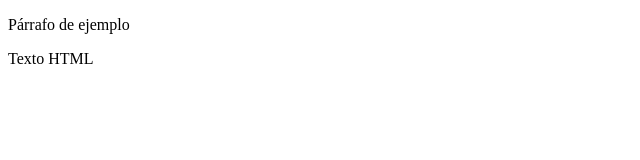
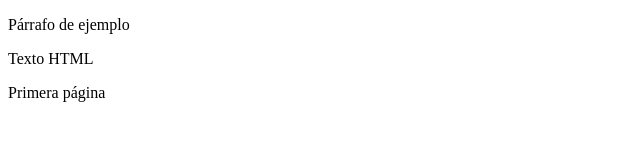
Before and after one commit to nmendeli89/GitEjemplo, a plain HTML site: page index.html in a window 1280 px wide. Shown: the whole page, without its empty margins (0-640 px from the left). Drawn offline with Linux system fonts and the light colour scheme.

Commit message:
Ahora el index.html tiene al final un párrafo más con texto: Primera página

```diff
--- a/index.html
+++ b/index.html
@@ -8,5 +8,7 @@
     <p>Párrafo de ejemplo</p>
 
     <p>Texto HTML</p>
+
+    <p>Primera página</p>
   </body>
 </html>
```
